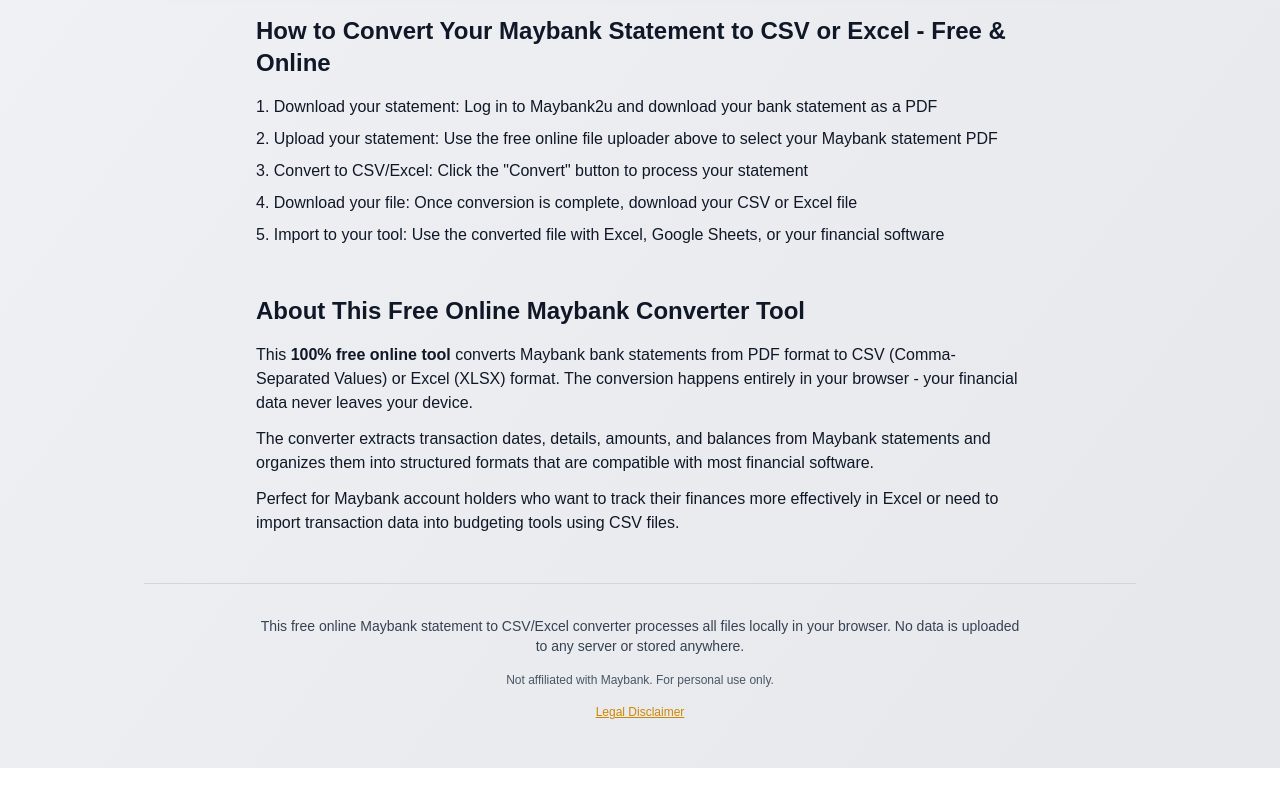
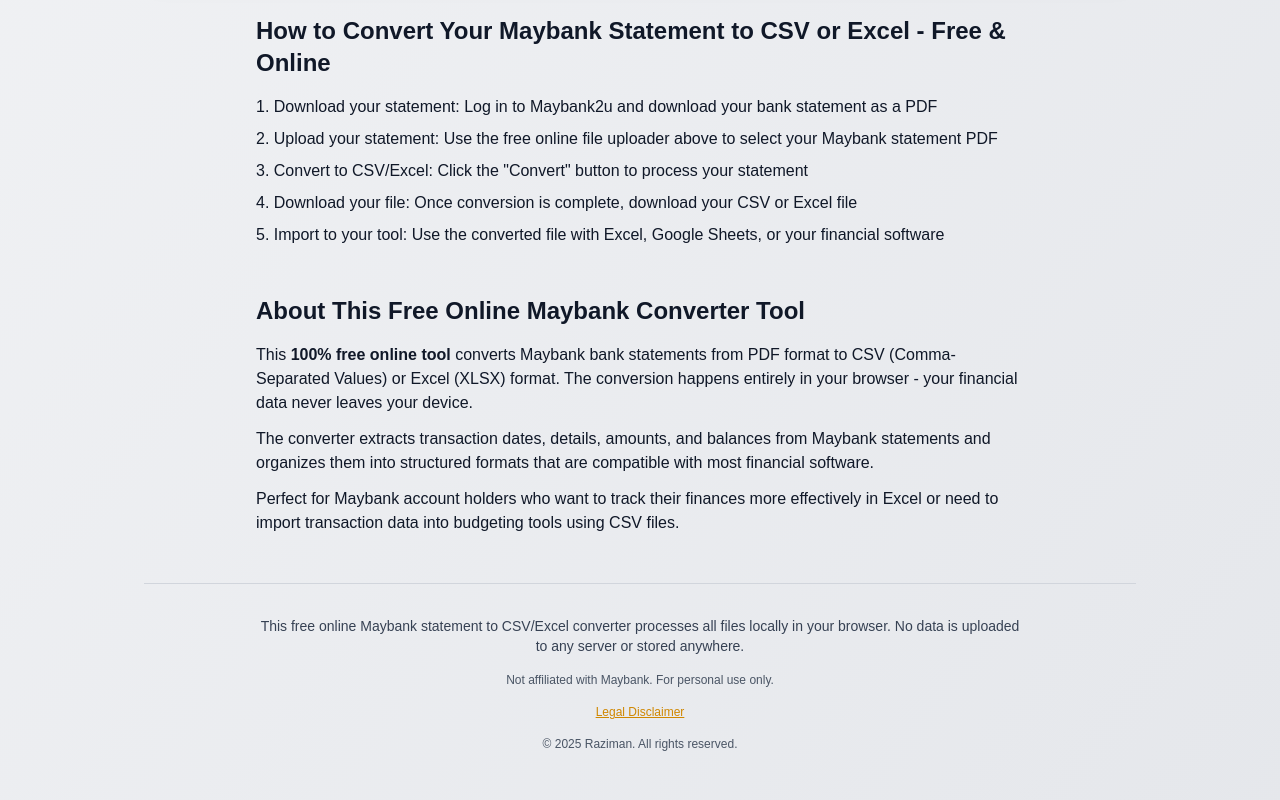
Before and after one commit to issadarkthing/maybankconverter, a Next.js app: page / in a window 1280 px wide. Shown: the part 921-1721 px from the top of the page. Before the commit the page ends 1689 px from the top, so only its background shows below. Built offline with nearby package versions, Linux system fonts and the light colour scheme.

Commit message:
add copyright notice

```diff
--- a/src/app/page.tsx
+++ b/src/app/page.tsx
@@ -63,6 +63,11 @@
     },
     description:
         "Free online tool to convert Maybank bank statements from PDF to CSV or Excel format for easy import into financial software.",
+    author: {
+        "@type": "Person",
+        name: "Raziman",
+    },
+    copyrightYear: new Date().getFullYear(),
 };
 
 export default function Home() {
@@ -214,7 +219,7 @@
                                 only.
                             </p>
 
-                            <div className="flex justify-center space-x-4 text-xs">
+                            <div className="flex justify-center space-x-4 text-xs mb-4">
                                 <a
                                     href="/disclaimer"
                                     className="text-yellow-600 hover:text-yellow-500 dark:text-yellow-500 dark:hover:text-yellow-400 underline transition-colors"
@@ -222,6 +227,11 @@
                                     Legal Disclaimer
                                 </a>
                             </div>
+
+                            <p className="text-xs text-gray-600 dark:text-gray-500">
+                                © {new Date().getFullYear()} Raziman. All
+                                rights reserved.
+                            </p>
                         </div>
                     </footer>
                 </div>
```
